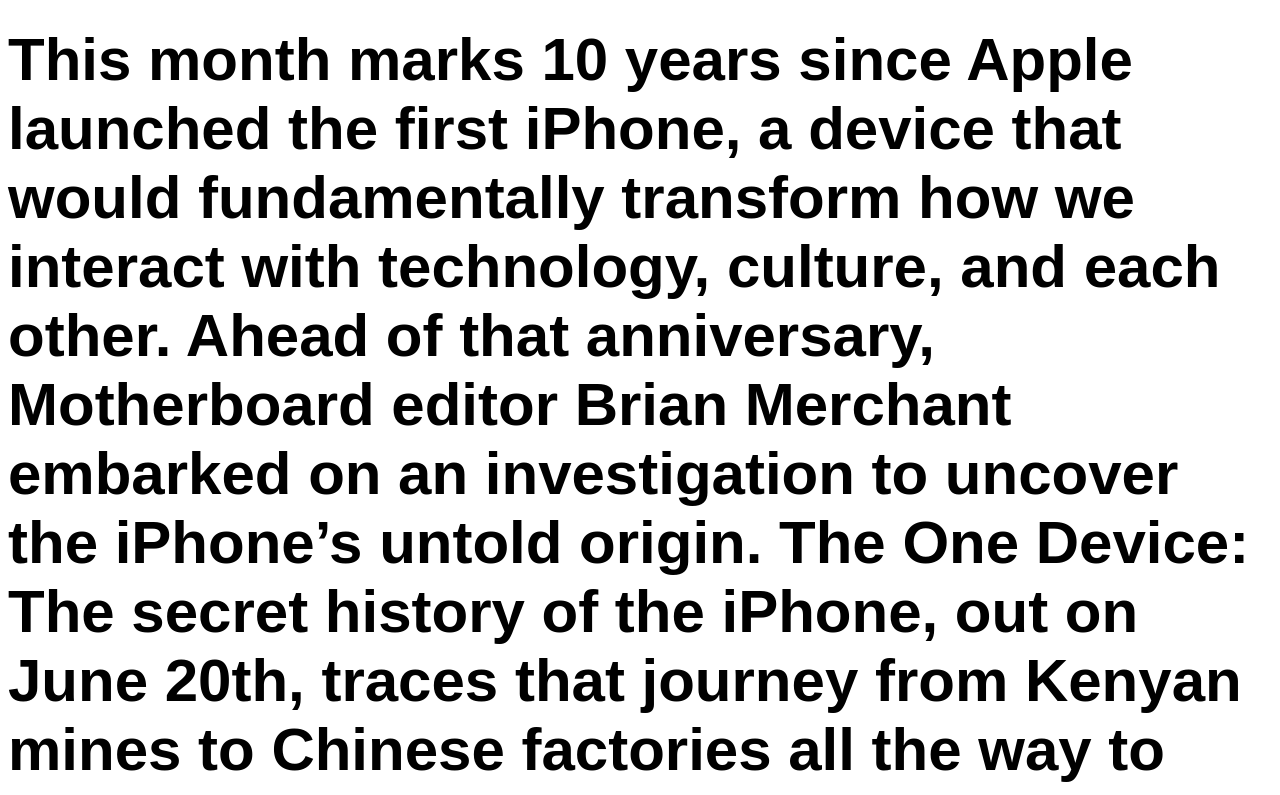
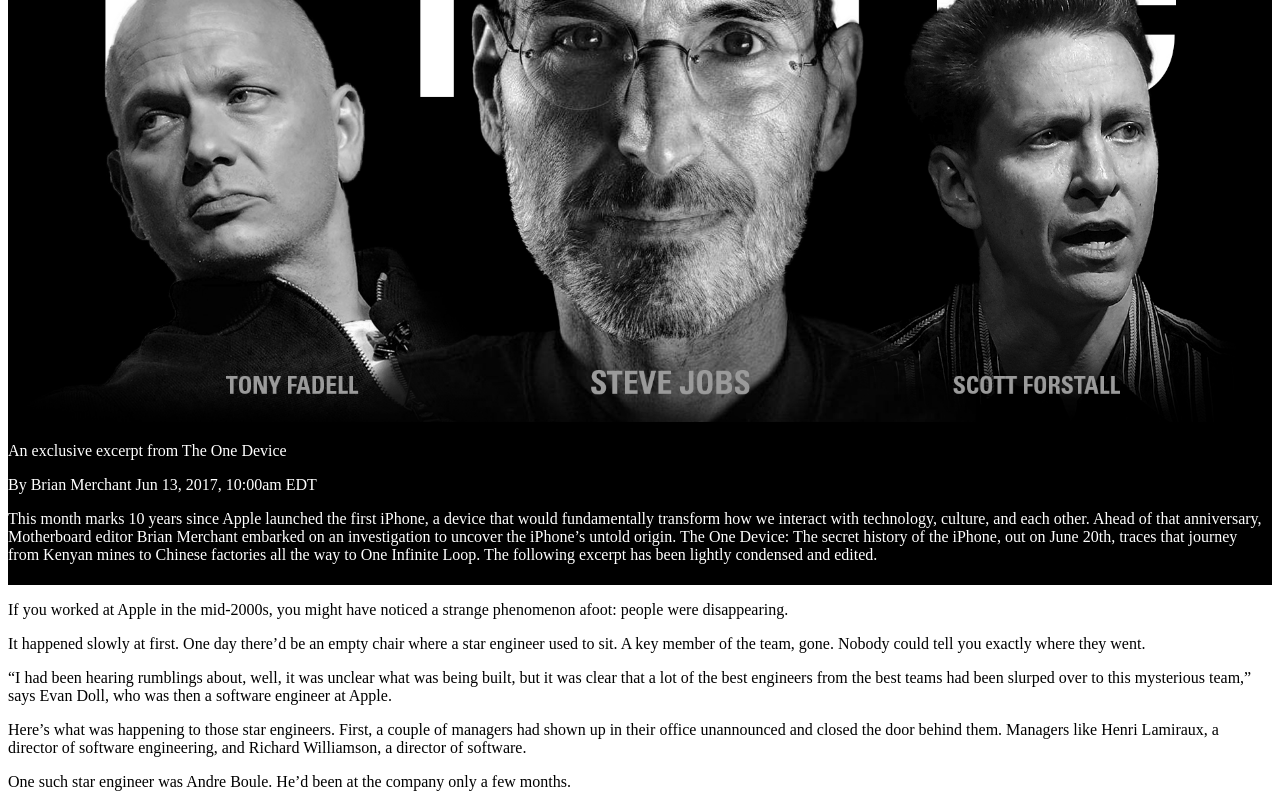
Before and after one commit to wlinczer/project3, a plain HTML site: page index.html in a window 1280 px wide. Shown: the part 297-1092 px from the top of the page. Drawn offline with Linux system fonts and the light colour scheme; a web font is replaced by a local one.

Commit message:
initial-styles
fonts and container creation

```diff
--- a/assets/styles.css
+++ b/assets/styles.css
@@ -1,48 +1,27 @@
 body {
-  font-family: nudista-web, sans-serif;
-  font-weight: 300;
-  font-style: normal;
-  font-size: 30px;
-  margin-top: -50px;
+
 }
 
-.title-content {
-  font-family: nudista-web, sans-serif;
-  font-weight: 300;
-  font-style: normal;
-  font-size: 25px;
-  color: grey;
-  margin-top: -70px;
+.site-container{
+width: 100%;
+margin: auto;
 }
 
-.title2-content {
-  font-family: nudista-web, sans-serif;
-  font-weight: 300;
-  font-style: normal;
-  font-size: 12px;
-  margin-top: -20px;
+header {
+background-color: black;
+color: white;
+padding-bottom: 5px;
 }
 
-.title3-content {
-  font-family: nudista-web, sans-serif;
-  font-weight: 300;
-  font-style: normal;
-  font-size: 12px;
-  margin-top: -20px;
+img{
+  width: 100%;
+  height: auto;
+  margin-top: 0px;
 }
 
-.leadin-content {
-  ont-family: nudista-web, sans-serif;
-  font-weight: 300;
-  font-style: normal;
-  font-size: 12px;
-  margin-top: auto;
-  text-align: left;
-}
-
-p {
-  font-family: nudista-web, sans-serif;
-  font-weight: 300;
+.section-one .section-two .section-three p {
+  font-family: "Times New Roman", Times, serif;
+  font-weight: 400;
   font-style: normal;
   font-size: 16px;
 }
--- a/index.html
+++ b/index.html
@@ -5,37 +5,36 @@
 
   <title>The Secret Origin Story of the iPhone</title>
   <link rel="stylesheet" href="assets/styles.css">
-  <link rel="stylesheet" href="https://use.typekit.net/ofo8dac.css">
+  <link href="https://fonts.googleapis.com/css?family=Roboto&display=swap" rel="stylesheet">
 
 </head>
 
 <body>
   <div class="site-container">
     <header>
-      <h1>
-        <center>THE SECRET ORIGIN STORY OF THE IPHONE</center>
-      </h1>
-    </header>
+      <img src="assets/images/masthead-image.jpg"></img>
 
-    <div class="subtitle-content">
-      <h3>
+      <div class="intro-container">
+        <p>
           An exclusive excerpt from The One Device
-      </h3>
+        </p>
+
+        <div class="author-date-content">
+          <p>
+            By Brian Merchant Jun 13, 2017, 10:00am EDT
+          </p>
         </div>
 
-    <div class="author-date-content">
-      <h4>
-        By Brian Merchant Jun 13, 2017, 10:00am EDT
-      </h4>
-    </div>
-
-    <div class="conext-content">
-      <h1>
+        <div class="context-content">
+          <p>
             This month marks 10 years since Apple launched the first iPhone, a device that would fundamentally transform how we interact with technology, culture, and each other. Ahead of that anniversary, Motherboard editor Brian Merchant embarked
             on an investigation to uncover the iPhone’s untold origin. The One Device: The secret history of the iPhone, out on June 20th, traces that journey from Kenyan mines to Chinese factories all the way to One Infinite Loop. The following
             excerpt has been lightly condensed and edited.
-      </h1>
+          </p>
         </div>
+      </div>
+    </header>
+
 
     <section class="section-one">
 
@@ -65,8 +64,10 @@
           “We did that again and again across the company,” Williamson says. Some engineers who liked their jobs just fine said no, and they stayed in Cupertino. Those who said yes, like Boule, went to work on the iPhone.
         </p>
         <p>
-          And their lives would never be the same — at least, not for the next two and a half years. Not only would they be working overtime to hammer together the most influential piece of consumer technology of their generation, but they’d be doing
-          little else. Their personal lives would disappear, and they wouldn’t be able to talk about what they were working on. Steve Jobs “didn’t want anyone to leak it if they left the company,” says Tony Fadell, one of the top Apple executives who
+          And their lives would never be the same — at least, not for the next two and a half years. Not only would they be working overtime to hammer together the most influential piece of consumer technology of their generation, but they’d be
+          doing
+          little else. Their personal lives would disappear, and they wouldn’t be able to talk about what they were working on. Steve Jobs “didn’t want anyone to leak it if they left the company,” says Tony Fadell, one of the top Apple executives
+          who
           helped build the iPhone. “He didn’t want anyone to say anything. He just didn’t want — he was just naturally paranoid.”
         </p>
         <p>
@@ -98,7 +99,8 @@
           than a few marriages,” says another.
         </p>
         <p>
-          “It was really intense, probably professionally one of the worst times of my life,” Grignon says. “Because you created a pressure cooker of a bunch of really smart people with an impossible deadline, an impossible mission, and then you hear
+          “It was really intense, probably professionally one of the worst times of my life,” Grignon says. “Because you created a pressure cooker of a bunch of really smart people with an impossible deadline, an impossible mission, and then you
+          hear
           that the future of the entire company is resting on it. So it was just like this soup of misery,” Grignon says. “There wasn’t really time to kick your feet back on the desk and say, ‘This is going to be really fucking awesome one day.’ It
           was
           like, ‘Holy fuck, we’re fucked.’ Every time you turned around there was some just imminent demise of the program just lurking around the corner.”
@@ -128,7 +130,8 @@
         </p>
         <p>
           “There were many things that led to the development of the iPhone at Apple,” Phil Schiller, senior vice president of worldwide marketing, said in 2012. “First, Apple had been known for years for being the creator of the Mac, the computer,
-          and it was great, but it had small market share,” he said. “And then we had a big hit called the iPod. It was the iPod hardware and the iTunes software. And this really changed everybody’s view of Apple, both inside and outside the company.
+          and it was great, but it had small market share,” he said. “And then we had a big hit called the iPod. It was the iPod hardware and the iTunes software. And this really changed everybody’s view of Apple, both inside and outside the
+          company.
           And people started asking, Well, if you can have a big hit with the iPod, what else can you do? And people were suggesting every idea, make a camera, make a car, crazy stuff.”
         </p>
         <p>
@@ -147,7 +150,8 @@
         </p>
         <p>
           “There would be no iPhone without the iPod,” says Tony Fadell, who helped build both of them. Fadell, sometimes dubbed “the Podfather” by the media, was a driving force in creating Apple’s first bona fide hit device in years, and he’d
-          oversee hardware development for the iPhone. As such, there are few better people to explain the bridge between the two hit devices. We met at Brasserie Thoumieux, a swank eatery in Paris’s gilded seventh arrondissement, where he was living
+          oversee hardware development for the iPhone. As such, there are few better people to explain the bridge between the two hit devices. We met at Brasserie Thoumieux, a swank eatery in Paris’s gilded seventh arrondissement, where he was
+          living
           at the time.
         </p>
 
@@ -157,8 +161,10 @@
 
         <p>
           Fadell is a looming figure in modern Silicon Valley lore, and he’s divisive in the annals of Apple. Brian Huppi and Joshua Strickon, key members of Apple’s input engineering team, who’d prototyped the earliest drafts of the iPhone, praise
-          him for his audacious, get-it-done management style (“Don’t take longer than a year to ship a product” is one of his credos) and for being one of the few people strong enough of will to stand up to Steve Jobs. Others chafe at the credit he
-          takes for his role in bringing the iPod and iPhone to market; he’s been called “Tony Baloney,” and one former Apple exec advised me “not to believe a single word Tony Fadell says.” After he left Apple in 2008, he co-founded Nest, a company
+          him for his audacious, get-it-done management style (“Don’t take longer than a year to ship a product” is one of his credos) and for being one of the few people strong enough of will to stand up to Steve Jobs. Others chafe at the credit
+          he
+          takes for his role in bringing the iPod and iPhone to market; he’s been called “Tony Baloney,” and one former Apple exec advised me “not to believe a single word Tony Fadell says.” After he left Apple in 2008, he co-founded Nest, a
+          company
           that crafted smart home gadgets, like learning thermostats, which was later acquired by Google for $3.2 billion.
         </p>
         <p>
@@ -166,13 +172,15 @@
           undeniably intense, but here, speaking easy French to the waitstaff, he was smack in the overlap of a Venn diagram showing Mannered Parisian Elite and Brash Tech Titan.
         </p>
         <p>
-          “The genesis of the iPhone, was — well, let’s get started with — was iPod dominance,” Fadell says. “It was fifty percent of Apple’s revenue.” But when iPods initially shipped in 2001, hardly anyone noticed them. “It took two years,” Fadell
+          “The genesis of the iPhone, was — well, let’s get started with — was iPod dominance,” Fadell says. “It was fifty percent of Apple’s revenue.” But when iPods initially shipped in 2001, hardly anyone noticed them. “It took two years,”
+          Fadell
           says. “It was only made for the Mac. It was less than one percent market share in the U.S. They like to say ‘low single digits.’ ” Consumers needed iTunes software to load and manage the songs and playlists, and that software ran only on
           Macs.
         </p>
         <p>
           “Over my dead body are you gonna ship iTunes on a PC,” Steve Jobs told Fadell, he says, when Fadell pushed the idea of offering iTunes on Windows. Nonetheless, Fadell had a team secretly building out the software to make iTunes compatible
-          with Windows. “It took two years of failing numbers before Steve finally woke up. Then we started to take off, then the music store was able to be a success.” That success put iPods in the hands of hundreds of millions of people— more than
+          with Windows. “It took two years of failing numbers before Steve finally woke up. Then we started to take off, then the music store was able to be a success.” That success put iPods in the hands of hundreds of millions of people— more
+          than
           had ever owned Macs. Moreover, the iPod was hip in a fashionably mainstream way that lent a patina of cool to Apple as a whole. Fadell rose in the executive ranks and oversaw the new product division.
         </p>
         <p>
```
Also changed, not shown: assets/images/masthead-image.jpg (added). Lines whose indentation alone changed are shown as unchanged.
